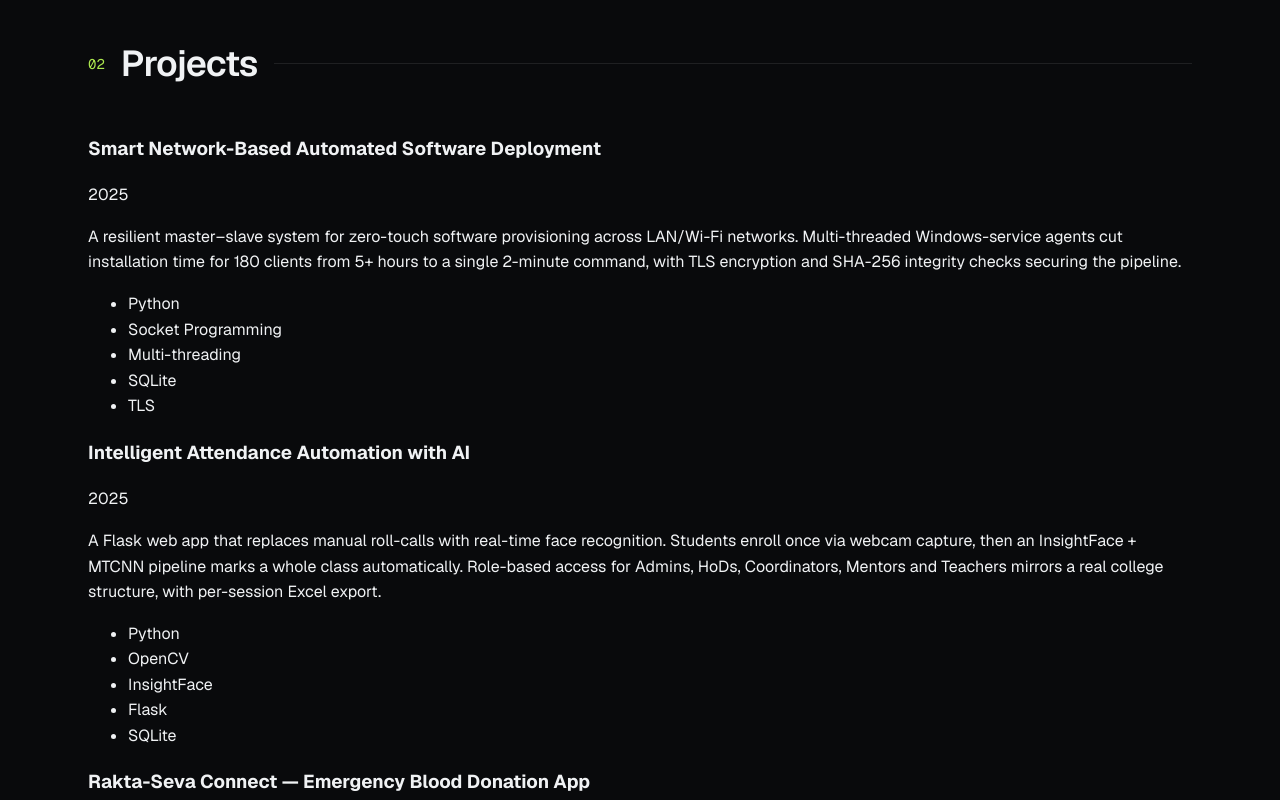
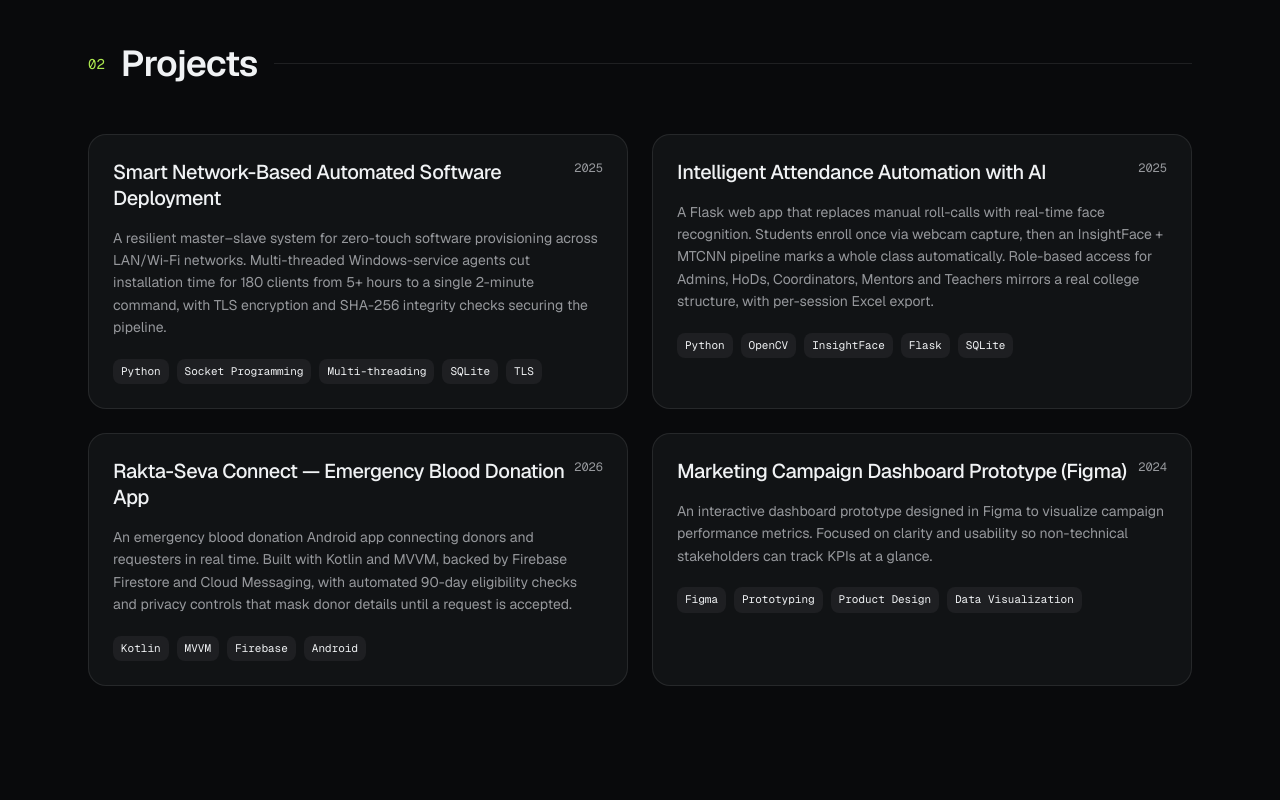
Before and after one commit to rohitkvanjre/Rohit_K_Vanjre_Portfolio, a plain HTML site: page index.html in a window 1280 px wide. Shown: the part 1080-1880 px from the top of the page. Drawn offline with nearby package versions, Linux system fonts and the light colour scheme.

Commit message:
Style project cards with grid layout

```diff
--- a/index.html
+++ b/index.html
@@ -46,8 +46,10 @@
             </div>
             <div class="project-grid">
                 <div class="project-card">
+                    <div class="project-card-top">
                         <h3>Smart Network-Based Automated Software Deployment</h3>
                          <span class="project-year">2025</span>
+                    </div>
                     <p class="project-description">A resilient master–slave system for zero-touch software provisioning across LAN/Wi-Fi networks. Multi-threaded Windows-service agents cut installation time for 180 clients from 5+ hours to a single 2-minute command, with TLS encryption and SHA-256 integrity checks securing the pipeline.</p>
                     <ul class="project-tags">
                         <li>Python</li>
@@ -58,10 +60,12 @@
                     </ul>
                 </div>
                 <div class="project-card">
+                    <div class="project-card-top">
                         <h3>Intelligent Attendance Automation with AI</h3>
                         <span class="project-year">2025</span>
+                    </div>
                     <p class="project-description">A Flask web app that replaces manual roll-calls with real-time face recognition. Students enroll once via webcam capture, then an InsightFace + MTCNN pipeline marks a whole class automatically. Role-based access for Admins, HoDs, Coordinators, Mentors and Teachers mirrors a real college structure, with per-session Excel export.</p>
-                    <ul>
+                    <ul class="project-tags">
                         <li>Python</li>
                         <li>OpenCV</li>
                         <li>InsightFace</li>
@@ -70,10 +74,12 @@
                     </ul>
                 </div>
                 <div class="project-card">
+                    <div class="project-card-top">
                         <h3>Rakta-Seva Connect — Emergency Blood Donation App</h3>
                         <span class="project-year">2026</span>
+                    </div>
                     <p class="project-description">An emergency blood donation Android app connecting donors and requesters in real time. Built with Kotlin and MVVM, backed by Firebase Firestore and Cloud Messaging, with automated 90-day eligibility checks and privacy controls that mask donor details until a request is accepted.</p>
-                    <ul>
+                    <ul class="project-tags">
                         <li>Kotlin</li>
                         <li>MVVM</li>
                         <li>Firebase</li>
@@ -81,10 +87,12 @@
                     </ul>
                 </div>
                 <div class="project-card">
+                <div class="project-card-top">
                         <h3>Marketing Campaign Dashboard Prototype (Figma)</h3>
                         <span class="project-year">2024</span>
+                    </div>
                     <p class="project-description">An interactive dashboard prototype designed in Figma to visualize campaign performance metrics. Focused on clarity and usability so non-technical stakeholders can track KPIs at a glance.</p>
-                    <ul>
+                    <ul class="project-tags">
                         <li>Figma</li>
                         <li>Prototyping</li>
                         <li>Product Design</li>
--- a/style.css
+++ b/style.css
@@ -90,4 +90,65 @@ section {
   section {
     padding: 120px 0;
   }
+  .project-grid {
+    grid-template-columns: 1fr 1fr;
+  }
 }
+
+.project-grid {
+    display: grid;
+    gap: 24px;
+}
+
+.project-card {
+    background-color: var(--card);
+    border: 1px solid var(--border);
+    border-radius: 18px;
+    padding: 24px;
+}
+
+.project-card-top {
+    display: flex;
+    justify-content: space-between;
+    align-items: flex-start;
+    margin-bottom: 16px;
+}
+
+.project-card h3 {
+    font-size: 20px;
+    font-weight: 500;
+    letter-spacing: -0.025em;
+    line-height: 1.3;
+    margin: 0;
+}
+
+.project-year {
+    font-family: var(--font-mono);
+    font-size: 12px;
+    color: var(--muted-foreground);
+}
+
+.project-description {
+    font-size: 14px;
+    color: var(--muted-foreground);
+    line-height: 1.6;
+    margin: 12px 0 0 0;
+}
+
+.project-tags {
+    display: flex;
+    flex-wrap: wrap;
+    gap: 8px;
+    list-style: none;
+    padding: 0;
+    margin: 20px 0 0 0;
+}
+
+.project-tags li {
+    background-color: var(--secondary);
+    color: var(--foreground);
+    font-family: var(--font-mono);
+    font-size: 11px;
+    padding: 4px 8px;
+    border-radius: 8px;
+}
```
Lines whose indentation alone changed are shown as unchanged.
